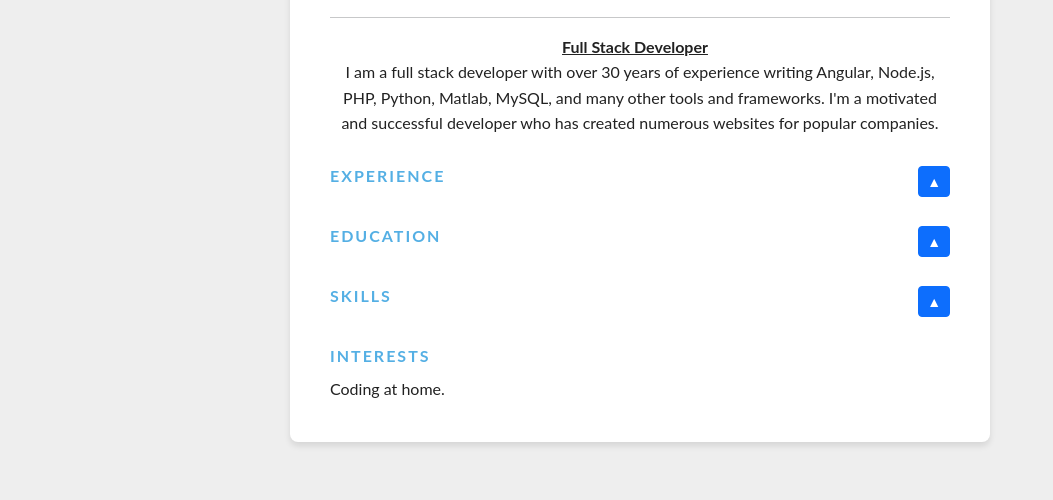
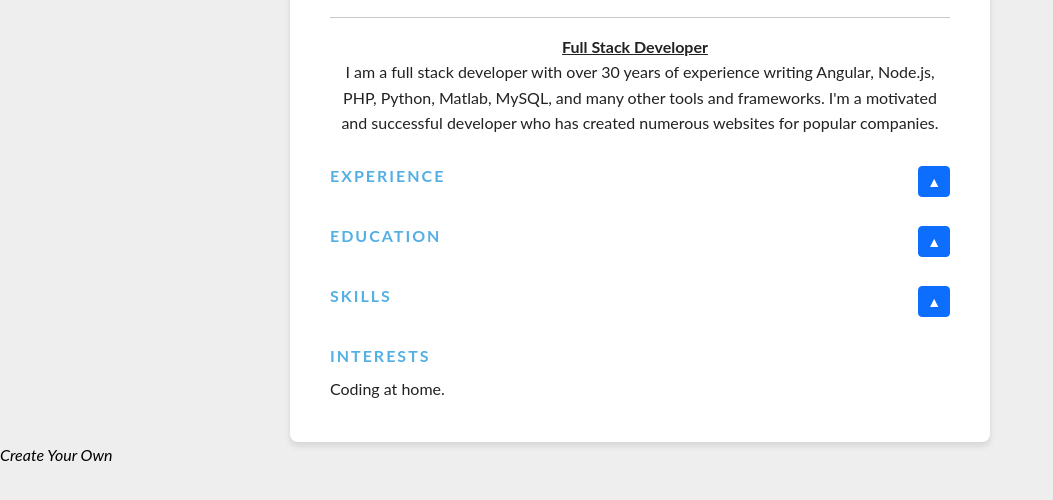
Before and after one commit to maakyz49/Hackathon, a plain HTML site: page index.html in a window 1280 px wide. Shown: the part 188-688 px from the top of the page, without its empty margins (0-1053 px from the left). Drawn offline with nearby package versions, Linux system fonts and the light colour scheme.

Commit message:
Update index.html

```diff
--- a/index.html
+++ b/index.html
@@ -146,7 +146,8 @@
             </div>
         </div>
     </div>
-
+</hr>
+    <a href="form.html">Create Your Own</a>
     <script src="https://cdn.jsdelivr.net/npm/bootstrap@5.3.3/dist/js/bootstrap.bundle.min.js" integrity="sha384-YvpcrYf0tY3lHB60NNkmXc5s9fDVZLESaAA55NDzOxhy9GkcIdslK1eN7N6jIeHz" crossorigin="anonymous"></script>
     <script src="script.js"></script>
 </body>
```
